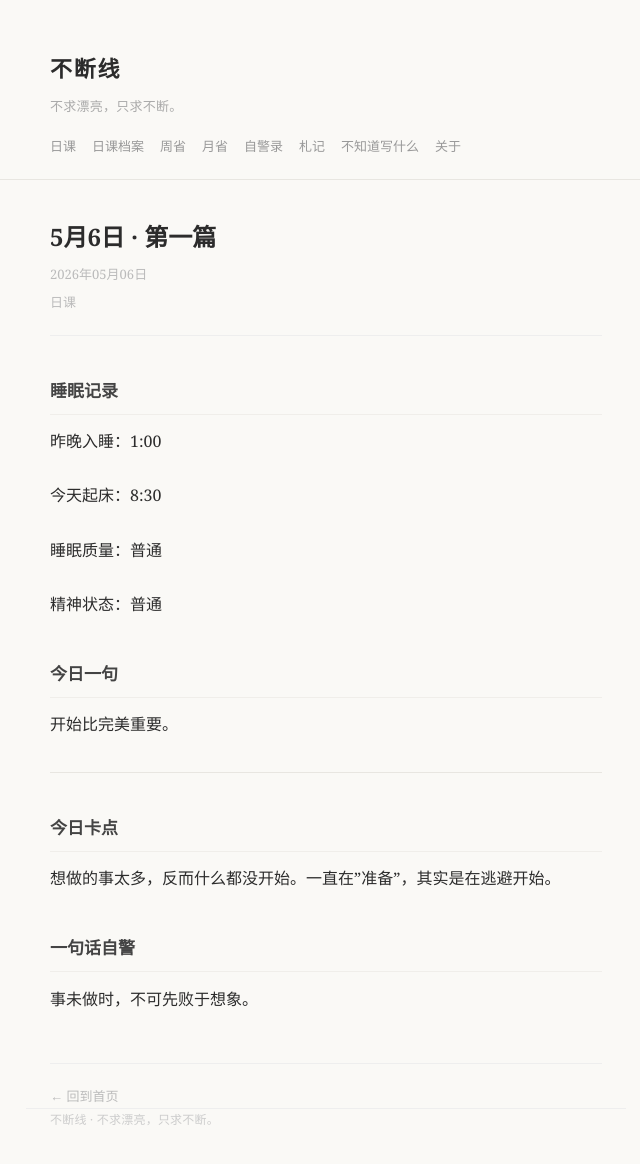
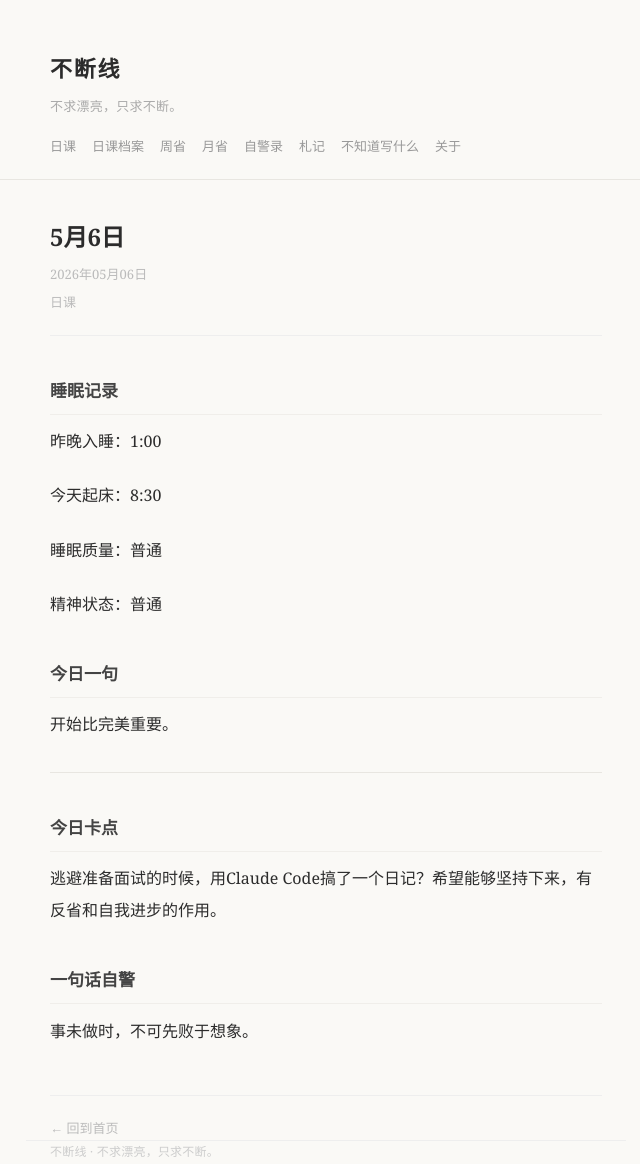
Before and after one commit to m1n969/blog, a Jekyll site: the page built from _posts/2026-05-06-first.md, in a window 1280 px wide. Shown: the whole page, without its empty margins (314-954 px from the left). Built offline with Jekyll 4.4.1, drawn with Linux system fonts in a browser that asks for light colours; before the commit the page ends 1132 px from its top, so only the background shows below that.

Commit message:
Update 2026-05-06-first.md

```diff
--- a/_posts/2026-05-06-first.md
+++ b/_posts/2026-05-06-first.md
@@ -1,6 +1,6 @@
 ---
 layout: post
-title: "5月6日 · 第一篇"
+title: "5月6日"
 date: 2026-05-06
 category: 日课
 ---
@@ -23,7 +23,7 @@ category: 日课
 
 ## 今日卡点
 
-想做的事太多，反而什么都没开始。一直在"准备"，其实是在逃避开始。
+逃避准备面试的时候，用Claude Code搞了一个日记？希望能够坚持下来，有反省和自我进步的作用。
 
 ## 一句话自警
 
```
